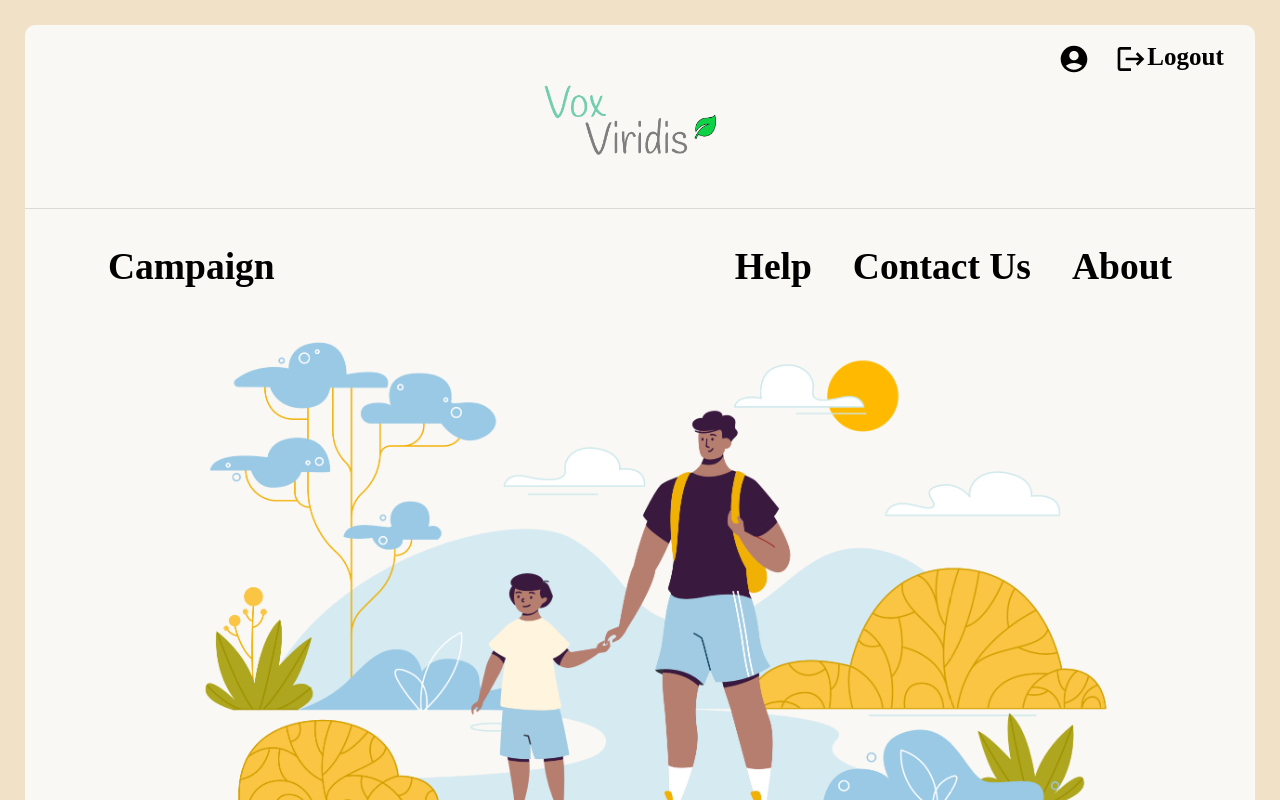
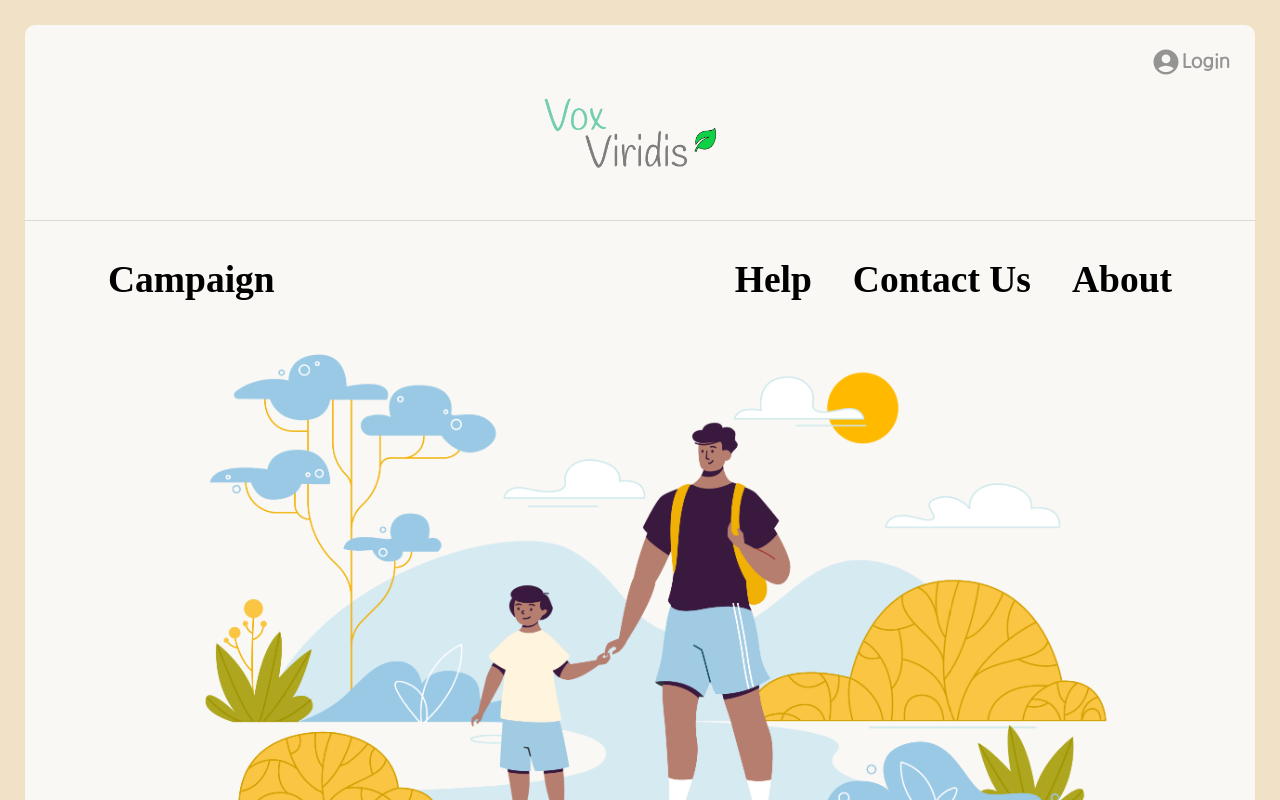
Before and after one commit to cs203t5/cs203t5-frontend, a Next.js app in the folder vox-viridis/: page / in a window 1280 px wide. Shown: the top 800 px of the page. Built offline with nearby package versions, Linux system fonts and the light colour scheme; no server answers; a web font is replaced by a local one.

Commit message:
Fix nav bugs where it shows logout instead of login button even tho user isn't logged in

```diff
--- a/vox-viridis/components/Navbar.js
+++ b/vox-viridis/components/Navbar.js
@@ -19,7 +19,7 @@ const Navbar = () => {
 
     return (
         <div className="container-fluid p-0">
-            {sharedState.token === "" ? <NavBarLogin /> : <NavBarLogout />}
+            {sharedState.token ? <NavBarLogout /> : <NavBarLogin />}
 
             <div className="row m-auto  ">
                 <Link href="/">
```
